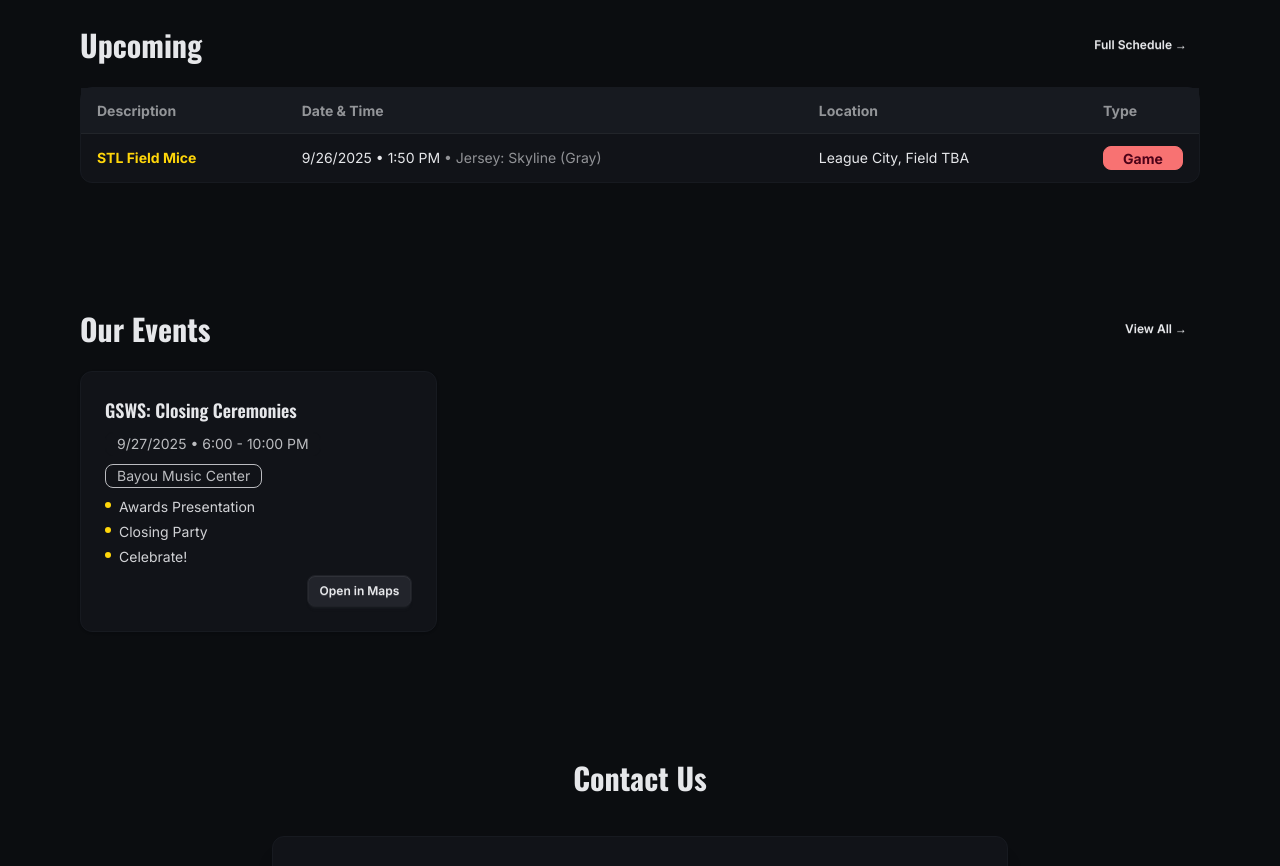
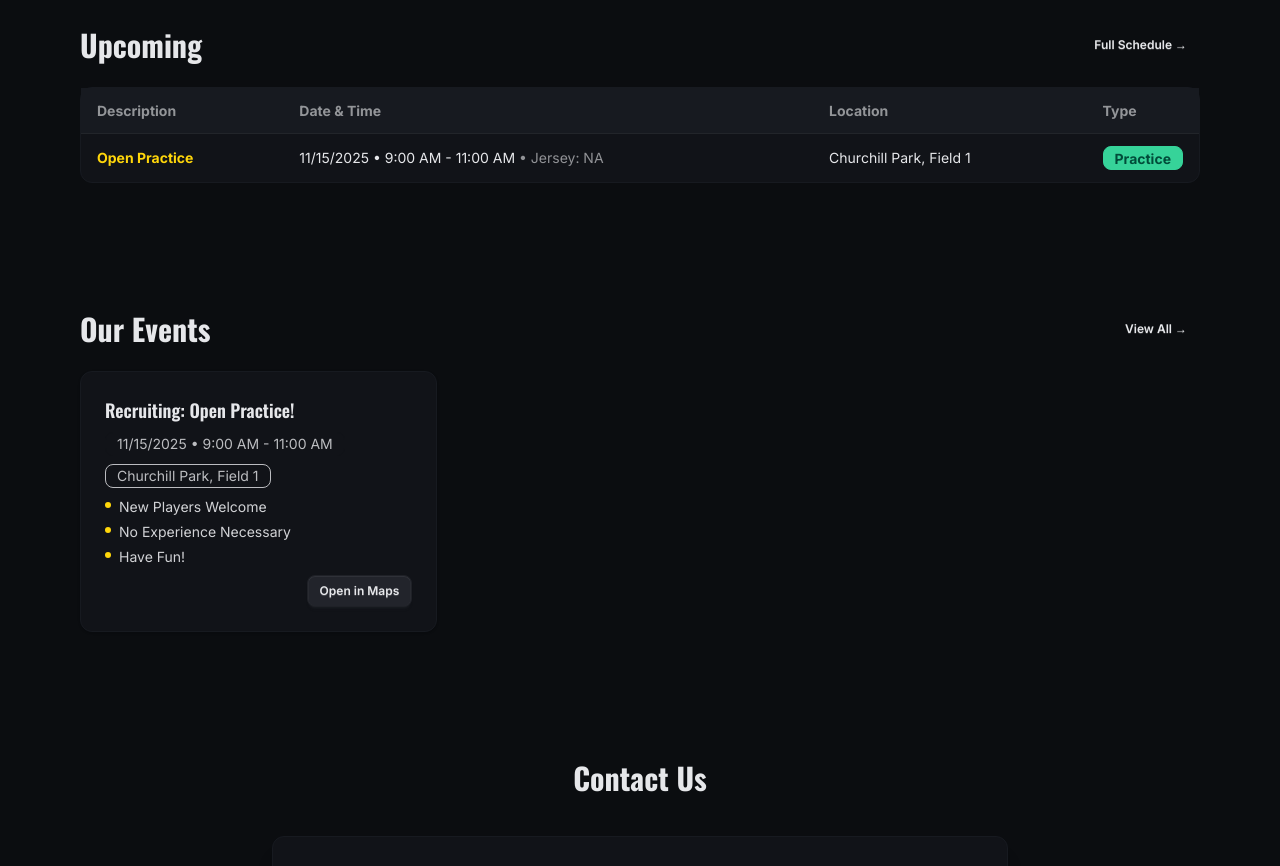
Before and after one commit to jdhawks2132/tk-next, a Next.js app: page / in a window 1280 px wide. Shown: the part 2160-3026 px from the top of the page. Built offline with nearby package versions, Linux system fonts and the light colour scheme.

Commit message:
recruiting event

```diff
--- a/src/data/events.ts
+++ b/src/data/events.ts
@@ -2,12 +2,12 @@ import type { EventItem } from '@/types/event';
 
 export const events: EventItem[] = [
 	{
-		id: 5,
-		title: 'GSWS: Closing Ceremonies',
-		info: ['Awards Presentation', 'Closing Party', 'Celebrate!'],
-		location: 'Bayou Music Center',
-		googleMapsLink: 'https://maps.app.goo.gl/ETESLNCHfzrpLg219',
-		date: '9/27/2025',
-		time: '6:00 - 10:00 PM',
+		id: 1,
+		title: 'Recruiting: Open Practice!',
+		info: ['New Players Welcome', 'No Experience Necessary', 'Have Fun!'],
+		location: 'Churchill Park, Field 1',
+		googleMapsLink: 'https://maps.app.goo.gl/YVdCm4aL7QfuUPAC7',
+		date: '11/15/2025',
+		time: '9:00 AM - 11:00 AM',
 	},
 ];
--- a/src/data/schedules.ts
+++ b/src/data/schedules.ts
@@ -2,15 +2,15 @@ import type { ScheduleItem } from '@/types/schedule';
 
 export const schedules: ScheduleItem[] = [
 	{
-		id: 3,
-		description: 'STL Field Mice',
-		field: 'TBA',
-		location: 'League City',
-		jersey: 'Skyline (Gray)',
-		googleMapsLink: 'https://maps.app.goo.gl/26ZzoGp5xMzixBTR9',
-		imageUrl: '/images/gsws-2025-logo.jpg',
-		date: '9/26/2025',
-		time: '1:50 PM',
-		isGame: true,
+		id: 1,
+		description: 'Open Practice',
+		field: '1',
+		location: 'Churchill Park',
+		jersey: 'NA',
+		googleMapsLink: 'https://maps.app.goo.gl/YVdCm4aL7QfuUPAC7',
+		imageUrl: '/images/churchill_park.jpeg',
+		date: '11/15/2025',
+		time: '9:00 AM - 11:00 AM',
+		isGame: false,
 	}
 ];
```
